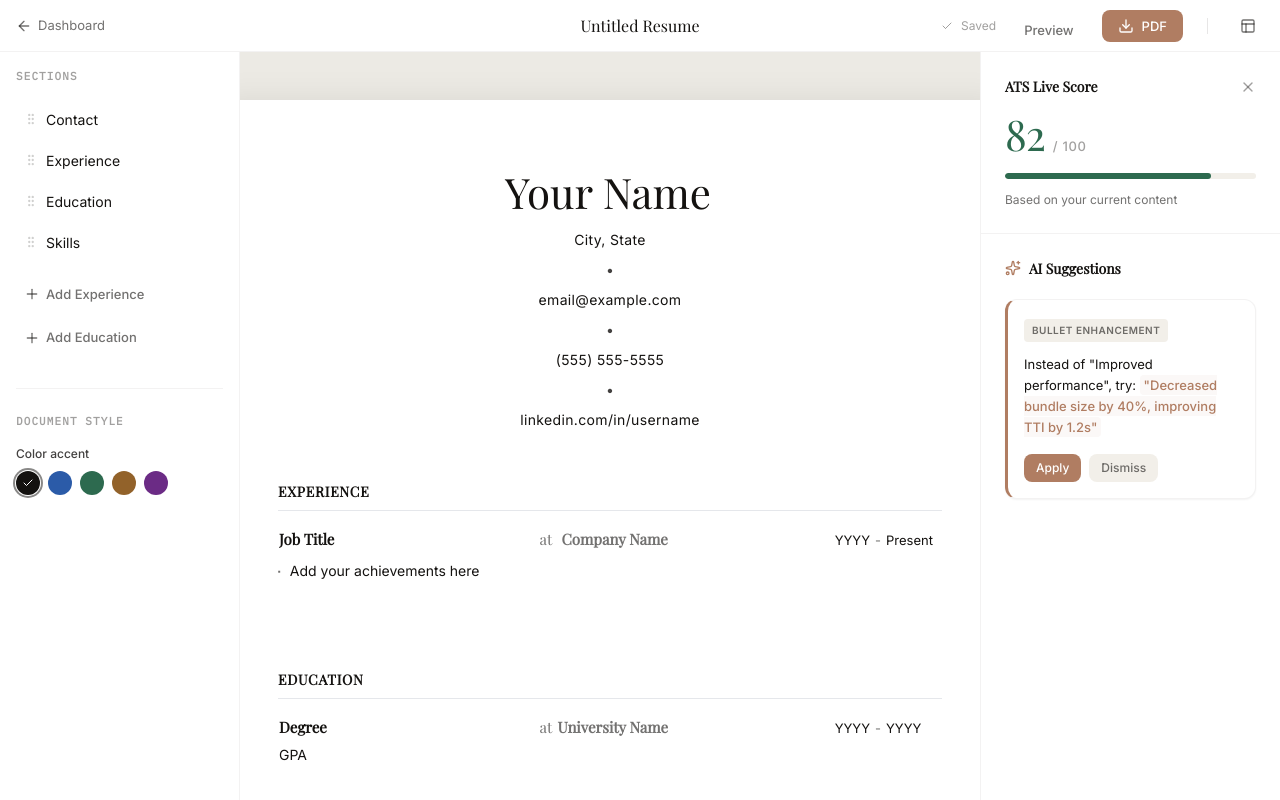
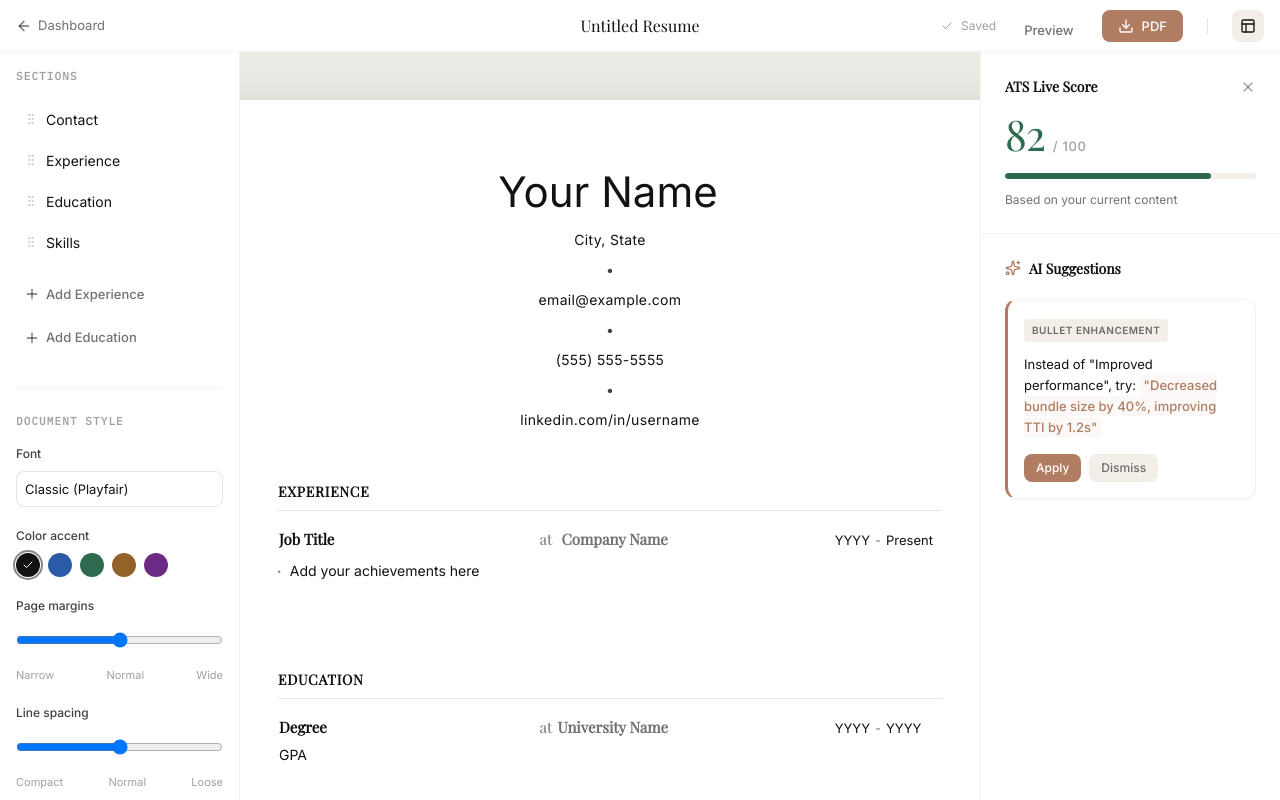
Before and after one commit to octotat-bot/SmartResume, a React (Vite) app in the folder frontend/: page /resumes/new in a window 1280 px wide. Built offline with nearby package versions, Linux system fonts and the light colour scheme; no server answers; sample sign-in values are in the browser's storage.

Commit message:
feat: wire up workspace controls and print styling

```diff
--- a/frontend/src/components/EditableField.jsx
+++ b/frontend/src/components/EditableField.jsx
@@ -6,7 +6,7 @@ const EditableField = ({
     placeholder = 'Empty',
     className = '',
     multiline = false,
-    tagName = 'span' // not used for textarea/input but good for semantics if we switched to contentEditable
+    readOnly = false
 }) => {
     const inputRef = useRef(null);
 
@@ -26,7 +26,7 @@ const EditableField = ({
         }
     }, [value, multiline]);
 
-    const commonClasses = `bg-transparent border-transparent hover:bg-black/5 focus:bg-white focus:outline-none focus:ring-1 focus:ring-accent rounded transition-colors resize-none overflow-hidden m-[-2px] p-[2px] ${className}`;
+    const commonClasses = `bg-transparent border-transparent hover:bg-black/5 focus:bg-white focus:outline-none focus:ring-1 focus:ring-accent rounded transition-colors resize-none overflow-hidden m-[-2px] p-[2px] ${className} ${readOnly ? 'pointer-events-none hover:bg-transparent' : ''}`;
 
     if (multiline) {
         return (
@@ -37,6 +37,7 @@ const EditableField = ({
                 placeholder={placeholder}
                 className={`w-full block ${commonClasses}`}
                 rows={1}
+                readOnly={readOnly}
             />
         );
     }
@@ -48,6 +49,7 @@ const EditableField = ({
             onChange={(e) => onChange(e.target.value)}
             placeholder={placeholder}
             className={`w-full inline-block ${commonClasses}`}
+            readOnly={readOnly}
         />
     );
 };
--- a/frontend/src/pages/ResumeWorkspace.jsx
+++ b/frontend/src/pages/ResumeWorkspace.jsx
@@ -53,6 +53,8 @@ const ResumeWorkspace = () => {
 
     // UI State
     const [rightPanelOpen, setRightPanelOpen] = useState(true);
+    const [leftPanelOpen, setLeftPanelOpen] = useState(true);
+    const [previewMode, setPreviewMode] = useState(false);
     const [docSettings, setDocSettings] = useState({ font: 'inter', color: '#141210', margin: 'normal', spacing: 'normal' });
 
     // 1. Fetch data on mount
@@ -173,9 +175,9 @@ const ResumeWorkspace = () => {
     }
 
     return (
-        <div className="h-screen flex flex-col font-sans bg-surface-1 overflow-hidden animate-[fadeInScale_300ms_ease-out]" style={{ '--doc-color': docSettings.color }}>
+        <div className="h-screen flex flex-col font-sans bg-surface-1 overflow-hidden animate-[fadeInScale_300ms_ease-out] print:bg-white print:h-auto" style={{ '--doc-color': docSettings.color }}>
             {/* TOP BAR */}
-            <header className="h-[52px] bg-white border-b border-ink/5 px-4 flex items-center justify-between shrink-0 z-10">
+            <header className="h-[52px] bg-white border-b border-ink/5 px-4 flex items-center justify-between shrink-0 z-10 print:hidden">
                 <div className="flex flex-1 items-center gap-4">
                     <button onClick={() => navigate('/dashboard')} className="text-[13px] text-ink/60 hover:text-ink flex items-center gap-1.5 transition-colors">
                         <ArrowLeft className="w-4 h-4" /> Dashboard
@@ -200,20 +202,33 @@ const ResumeWorkspace = () => {
                             <><Check className="w-3 h-3" /> Saved</>
                         )}
                     </div>
-                    <button className="btn-ghost text-[13px] h-[32px] px-3 font-medium">Preview</button>
-                    <button className="btn-primary text-[13px] h-[32px] px-4 rounded-lg flex items-center gap-2 font-medium">
+                    <button
+                        onClick={() => setPreviewMode(!previewMode)}
+                        className={`btn-ghost text-[13px] h-[32px] px-3 font-medium ${previewMode ? 'bg-ink/5 text-ink' : ''}`}
+                    >
+                        {previewMode ? 'Exit Preview' : 'Preview'}
+                    </button>
+                    <button
+                        onClick={() => window.print()}
+                        className="btn-primary text-[13px] h-[32px] px-4 rounded-lg flex items-center gap-2 font-medium"
+                    >
                         <Download className="w-4 h-4" /> PDF
                     </button>
                     <div className="w-px h-4 bg-ink/10 mx-2" />
-                    <button className="p-2 text-ink/60 hover:bg-surface-2 rounded-lg transition-colors">
+                    <button
+                        onClick={() => setLeftPanelOpen(!leftPanelOpen)}
+                        className={`p-2 rounded-lg transition-colors ${leftPanelOpen ? 'text-ink bg-surface-2' : 'text-ink/60 hover:bg-surface-2'}`}
+                        title="Toggle Layout Panel"
+                    >
                         <Layout className="w-4 h-4" />
                     </button>
                 </div>
             </header>
 
-            <div className="flex flex-1 overflow-hidden">
+            <div className="flex flex-1 overflow-hidden print:overflow-visible">
                 {/* LEFT PANEL */}
-                <aside className="w-[240px] bg-white border-r border-ink/5 flex flex-col shrink-0 z-10">
+                {leftPanelOpen && !previewMode && (
+                <aside className="w-[240px] bg-white border-r border-ink/5 flex flex-col shrink-0 z-10 print:hidden animate-[slideInLeft_300ms_ease-out]">
                     <div className="p-4 flex-1 overflow-y-auto hide-scrollbar">
                         <h3 className="text-[11px] font-mono font-bold tracking-widest uppercase text-ink/40 mb-4">Sections</h3>
                         <div className="space-y-1 mb-4">
@@ -237,6 +252,18 @@ const ResumeWorkspace = () => {
                             <h3 className="text-[11px] font-mono font-bold tracking-widest uppercase text-ink/40 mb-4">Document Style</h3>
                             <div className="space-y-5">
                                 <div>
+                                    <label className="text-[12px] font-medium text-ink/80 block mb-2">Font</label>
+                                    <select
+                                        className="w-full h-[36px] text-[13px] border border-ink/10 rounded-lg px-2 bg-white appearance-none cursor-pointer"
+                                        value={docSettings.font}
+                                        onChange={(e) => setDocSettings({...docSettings, font: e.target.value})}
+                                    >
+                                        <option value="font-serif">Classic (Playfair)</option>
+                                        <option value="font-sans">Modern (Inter)</option>
+                                        <option value="font-mono">Technical (Mono)</option>
+                                    </select>
+                                </div>
+                                <div>
                                     <label className="text-[12px] font-medium text-ink/80 block mb-2">Color accent</label>
                                     <div className="flex gap-2">
                                         {['#141210', '#2B5BA8', '#2D6A4F', '#92622A', '#6B2B85'].map(color => (
@@ -251,24 +278,51 @@ const ResumeWorkspace = () => {
                                         ))}
                                     </div>
                                 </div>
+                                <div>
+                                    <label className="text-[12px] font-medium text-ink/80 block mb-2">Page margins</label>
+                                    <input
+                                        type="range"
+                                        className="w-full cursor-pointer"
+                                        min="0" max="2"
+                                        value={docSettings.margin === 'narrow' ? 0 : docSettings.margin === 'normal' ? 1 : 2}
+                                        onChange={(e) => setDocSettings({...docSettings, margin: e.target.value === '0' ? 'narrow' : e.target.value === '1' ? 'normal' : 'wide'})}
+                                    />
+                                    <div className="flex justify-between text-[11px] text-ink/40 mt-1">
+                                        <span>Narrow</span><span>Normal</span><span>Wide</span>
+                                    </div>
+                                </div>
+                                <div>
+                                    <label className="text-[12px] font-medium text-ink/80 block mb-2">Line spacing</label>
+                                    <input
+                                        type="range"
+                                        className="w-full cursor-pointer"
+                                        min="0" max="2"
+                                        value={docSettings.spacing === 'compact' ? 0 : docSettings.spacing === 'normal' ? 1 : 2}
+                                        onChange={(e) => setDocSettings({...docSettings, spacing: e.target.value === '0' ? 'compact' : e.target.value === '1' ? 'normal' : 'loose'})}
+                                    />
+                                    <div className="flex justify-between text-[11px] text-ink/40 mt-1">
+                                        <span>Compact</span><span>Normal</span><span>Loose</span>
+                                    </div>
+                                </div>
                             </div>
                         </div>
                     </div>
                 </aside>
+                )}
 
                 {/* CENTER CANVAS */}
-                <main className="flex-1 bg-[#ECEAE4] overflow-y-auto flex justify-center py-12 px-8 relative hide-scrollbar">
-                    <div className="w-[794px] min-h-[1123px] shrink-0 bg-white shadow-[0_8px_40px_rgba(20,18,16,0.12)] rounded-[2px] p-16 transition-all relative group">
+                <main className="flex-1 bg-[#ECEAE4] overflow-y-auto flex justify-center py-12 px-8 relative hide-scrollbar print:bg-white print:p-0 print:overflow-visible">
+                    <div className={`w-[794px] min-h-[1123px] shrink-0 bg-white shadow-[0_8px_40px_rgba(20,18,16,0.12)] rounded-[2px] ${docSettings.margin === 'narrow' ? 'p-10' : docSettings.margin === 'wide' ? 'p-20' : 'p-16'} transition-all relative group ${docSettings.font} print:shadow-none print:m-0 ${previewMode ? 'pointer-events-none' : ''}`}>
 
                         {/* HEADER - Personal Info */}
                         <div className="mb-8 border border-transparent hover:border-ink/10 p-4 -m-4 rounded transition-colors group/section">
                             <EditableField
                                 value={resumeData.personalInfo?.fullName || ''}
                                 onChange={(val) => updatePersonalInfo('fullName', val)}
-                                className="font-serif text-[42px] text-ink leading-tight text-center w-full"
+                                className={`text-[42px] text-ink leading-tight text-center w-full ${docSettings.font}`}
                                 placeholder="Your Name"
                             />
-                            <div className="flex flex-wrap items-center justify-center gap-2 text-[14px] text-ink/80 mt-2 font-sans tracking-wide">
+                            <div className="flex flex-wrap items-center justify-center gap-2 text-[14px] text-ink/80 mt-2 tracking-wide">
                                 <EditableField value={resumeData.personalInfo?.location || ''} onChange={(val) => updatePersonalInfo('location', val)} placeholder="Location" className="text-center w-auto inline-block min-w-[100px]" /> •
                                 <EditableField value={resumeData.personalInfo?.email || ''} onChange={(val) => updatePersonalInfo('email', val)} placeholder="Email" className="text-center w-auto inline-block min-w-[150px]" /> •
                                 <EditableField value={resumeData.personalInfo?.phone || ''} onChange={(val) => updatePersonalInfo('phone', val)} placeholder="Phone" className="text-center w-auto inline-block min-w-[120px]" /> •
@@ -283,7 +337,7 @@ const ResumeWorkspace = () => {
                             {resumeData.experience.map((exp, expIndex) => (
                                 <div key={exp._id || expIndex} className="mb-6 group/exp relative">
                                     <button
-                                        className="absolute -left-10 top-0 p-1 text-status-error opacity-0 group-hover/exp:opacity-100 transition-opacity rounded hover:bg-status-error/10"
+                                        className="absolute -left-10 top-0 p-1 text-status-error opacity-0 group-hover/exp:opacity-100 transition-opacity rounded hover:bg-status-error/10 print:hidden pointer-events-auto"
                                         onClick={() => setResumeData(prev => ({...prev, experience: prev.experience.filter((_, i) => i !== expIndex)}))}
                                     >
                                         <X className="w-4 h-4" />
@@ -299,7 +353,7 @@ const ResumeWorkspace = () => {
                                             <EditableField value={exp.endDate} onChange={(v) => updateExperience(expIndex, 'endDate', v)} className="text-left w-14" />
                                         </div>
                                     </div>
-                                    <ul className="mt-2 space-y-1.5 text-[14px] text-ink/80">
+                                    <ul className={`mt-2 ${docSettings.spacing === 'compact' ? 'space-y-0.5' : docSettings.spacing === 'loose' ? 'space-y-2.5' : 'space-y-1.5'} text-[14px] text-ink/80`}>
                                         {exp.achievements?.map((ach, achIndex) => (
                                             <li key={achIndex} className="flex items-start gap-2 group/ach relative">
                                                 <span className="text-[8px] mt-1.5 opacity-60" style={{color: 'var(--doc-color)'}}>▪</span>
@@ -310,7 +364,7 @@ const ResumeWorkspace = () => {
                                                     className="flex-1"
                                                 />
                                                 <button
-                                                    className="absolute -left-5 top-1 p-0.5 text-status-error opacity-0 group-hover/ach:opacity-100 transition-opacity"
+                                                    className="absolute -left-5 top-1 p-0.5 text-status-error opacity-0 group-hover/ach:opacity-100 transition-opacity print:hidden pointer-events-auto"
                                                     onClick={() => setResumeData(prev => {
                                                         const nExp = [...prev.experience];
                                                         nExp[expIndex].achievements = nExp[expIndex].achievements.filter((_, i) => i !== achIndex);
@@ -321,7 +375,7 @@ const ResumeWorkspace = () => {
                                                 </button>
                                             </li>
                                         ))}
-                                        <li className="opacity-0 group-hover/exp:opacity-100 transition-opacity mt-1">
+                                        <li className="opacity-0 group-hover/exp:opacity-100 transition-opacity mt-1 print:hidden pointer-events-auto">
                                             <button onClick={() => addExperienceAchievement(expIndex)} className="text-[11px] text-ink/40 hover:text-ink flex items-center gap-1">
                                                 <Plus className="w-3 h-3" /> Add bullet
                                             </button>
@@ -337,7 +391,7 @@ const ResumeWorkspace = () => {
                             {resumeData.education.map((edu, eduIndex) => (
                                 <div key={edu._id || eduIndex} className="mb-4 group/edu relative">
                                     <button
-                                        className="absolute -left-10 top-0 p-1 text-status-error opacity-0 group-hover/edu:opacity-100 transition-opacity rounded hover:bg-status-error/10"
+                                        className="absolute -left-10 top-0 p-1 text-status-error opacity-0 group-hover/edu:opacity-100 transition-opacity rounded hover:bg-status-error/10 print:hidden pointer-events-auto"
                                         onClick={() => setResumeData(prev => ({...prev, education: prev.education.filter((_, i) => i !== eduIndex)}))}
                                     >
                                         <X className="w-4 h-4" />
@@ -378,8 +432,8 @@ const ResumeWorkspace = () => {
                 </main>
 
                 {/* RIGHT PANEL (AI/ATS) */}
-                {rightPanelOpen && (
-                    <aside className="w-[300px] bg-white border-l border-ink/5 flex flex-col shrink-0 z-10 animate-[slideInRight_300ms_ease-out]">
+                {rightPanelOpen && !previewMode && (
+                    <aside className="w-[300px] bg-white border-l border-ink/5 flex flex-col shrink-0 z-10 animate-[slideInRight_300ms_ease-out] print:hidden">
                         <div className="p-6 border-b border-ink/5 bg-surface-1/50">
                             <div className="flex items-center justify-between mb-4">
                                 <h3 className="text-[14px] font-semibold text-ink">ATS Live Score</h3>
@@ -421,10 +475,10 @@ const ResumeWorkspace = () => {
                 )}
 
                 {/* Floating AI Button */}
-                {!rightPanelOpen && (
+                {!rightPanelOpen && !previewMode && (
                     <button
                         onClick={() => setRightPanelOpen(true)}
-                        className="absolute right-6 top-20 w-12 h-12 bg-white rounded-full shadow-lg border border-ink/5 flex items-center justify-center text-accent hover:scale-105 transition-transform z-20 group"
+                        className="absolute right-6 top-20 w-12 h-12 bg-white rounded-full shadow-lg border border-ink/5 flex items-center justify-center text-accent hover:scale-105 transition-transform z-20 group print:hidden"
                     >
                         <Sparkles className="w-5 h-5 group-hover:animate-pulse" />
                     </button>
```
